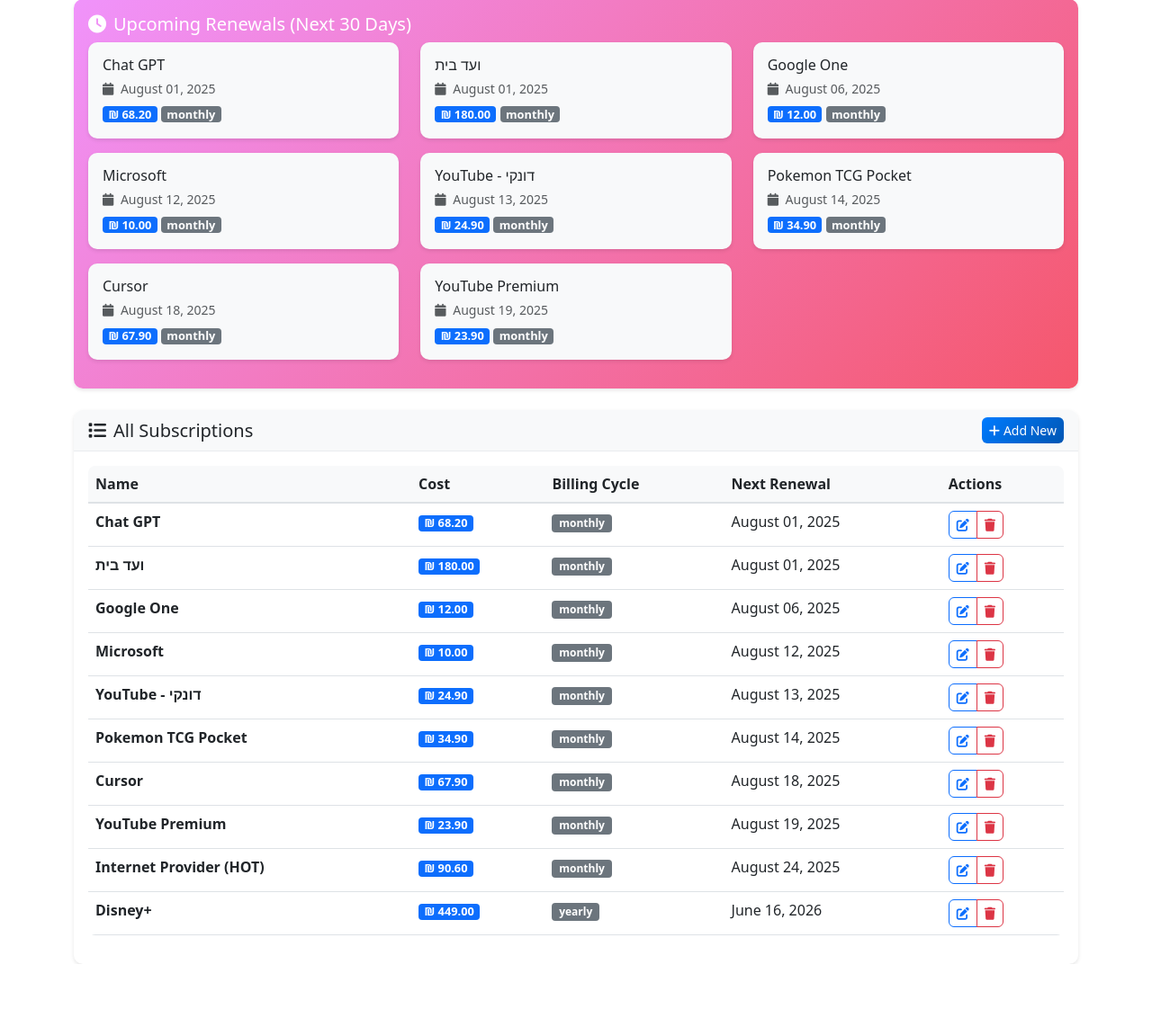
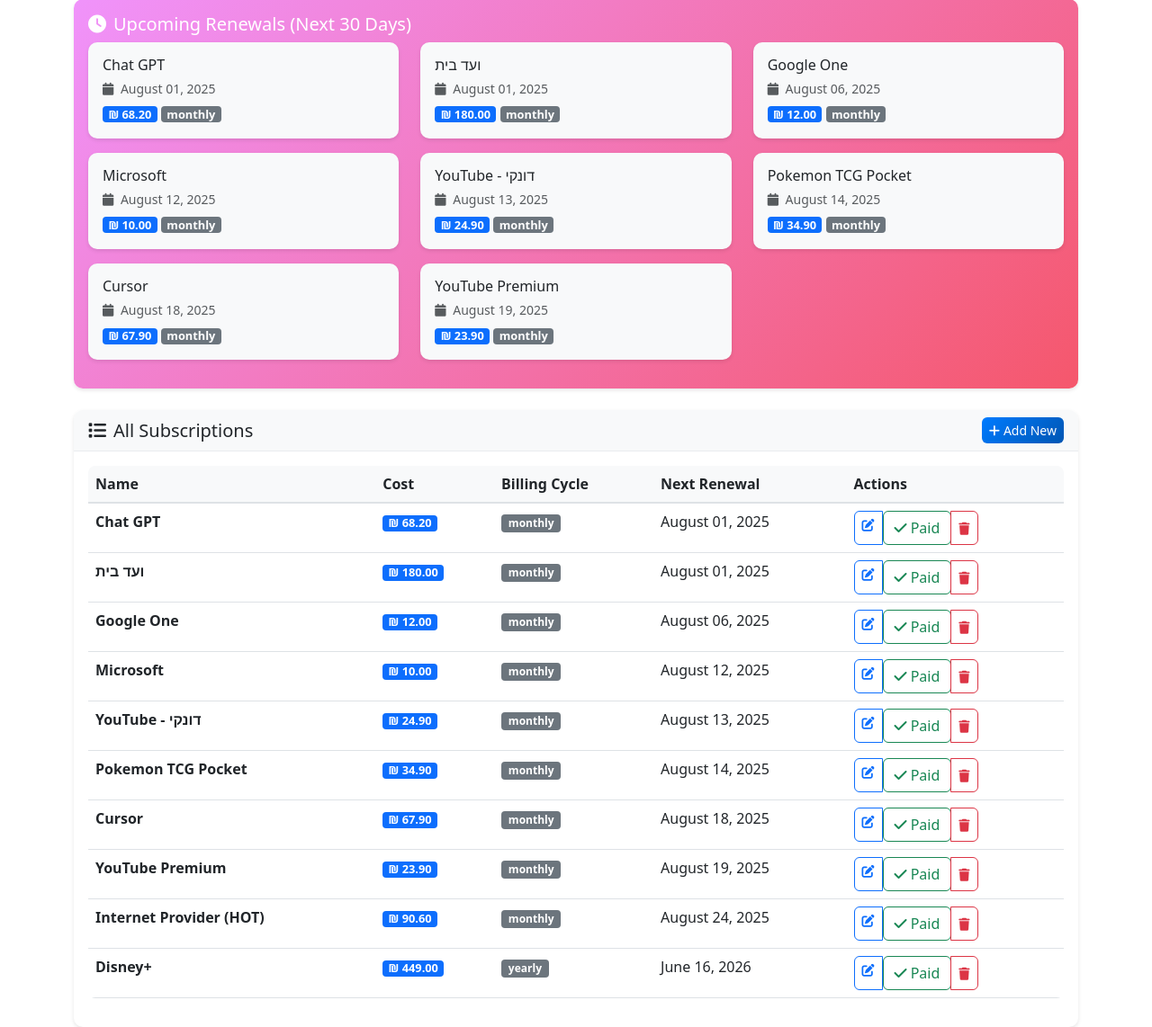
Before and after one commit to Phosics/Subscriptions-Monitor, a Flask app: page / in a window 1280 px wide. Shown: the part 291-1433 px from the top of the page at 90% size. Before the commit the page ends 1363 px from the top, so only its background shows below. Run offline with Flask 3, Linux system fonts and the light colour scheme.

Commit message:
Added paid

```diff
--- a/app.py
+++ b/app.py
@@ -116,6 +116,35 @@ def delete_subscription(id):
     flash('Subscription deleted successfully!', 'success')
     return redirect(url_for('index'))
 
+@app.route('/paid/<int:id>', methods=['POST'])
+def paid_subscription(id):
+    subscription = Subscription.query.get_or_404(id)
+    # Move next_renewal to the next billing cycle
+    if subscription.billing_cycle == 'monthly':
+        # Add one month, handle year wrap and month overflow
+        year = subscription.next_renewal.year + (subscription.next_renewal.month // 12)
+        month = (subscription.next_renewal.month % 12) + 1
+        day = subscription.next_renewal.day
+        # Handle last day of month edge case
+        try:
+            new_date = subscription.next_renewal.replace(year=year, month=month, day=day)
+        except ValueError:
+            # If the next month doesn't have this day, use the last day of the month
+            import calendar
+            last_day = calendar.monthrange(year, month)[1]
+            new_date = subscription.next_renewal.replace(year=year, month=month, day=last_day)
+        subscription.next_renewal = new_date
+    elif subscription.billing_cycle == 'yearly':
+        try:
+            subscription.next_renewal = subscription.next_renewal.replace(year=subscription.next_renewal.year + 1)
+        except ValueError:
+            # Handle Feb 29 -> Feb 28 on non-leap years
+            subscription.next_renewal = subscription.next_renewal.replace(year=subscription.next_renewal.year + 1, day=28)
+    subscription.updated_at = datetime.utcnow()
+    db.session.commit()
+    flash('Subscription marked as paid and moved to next billing cycle!', 'success')
+    return redirect(url_for('index'))
+
 @app.route('/api/subscriptions')
 def api_subscriptions():
     subscriptions = Subscription.query.all()
--- a/templates/index.html
+++ b/templates/index.html
@@ -148,6 +148,11 @@
                                         <a href="{{ url_for('edit_subscription', id=sub.id) }}" class="btn btn-outline-primary">
                                             <i class="fas fa-edit"></i>
                                         </a>
+                                        <form method="POST" action="{{ url_for('paid_subscription', id=sub.id) }}" style="display:inline;">
+                                            <button type="submit" class="btn btn-outline-success" title="Mark as Paid">
+                                                <i class="fas fa-check"></i> Paid
+                                            </button>
+                                        </form>
                                         <button type="button" class="btn btn-outline-danger"
                                                 onclick="confirmDelete({{ sub.id }}, '{{ sub.name }}')">
                                             <i class="fas fa-trash"></i>
```
Also changed, not shown: instance/data.db.
